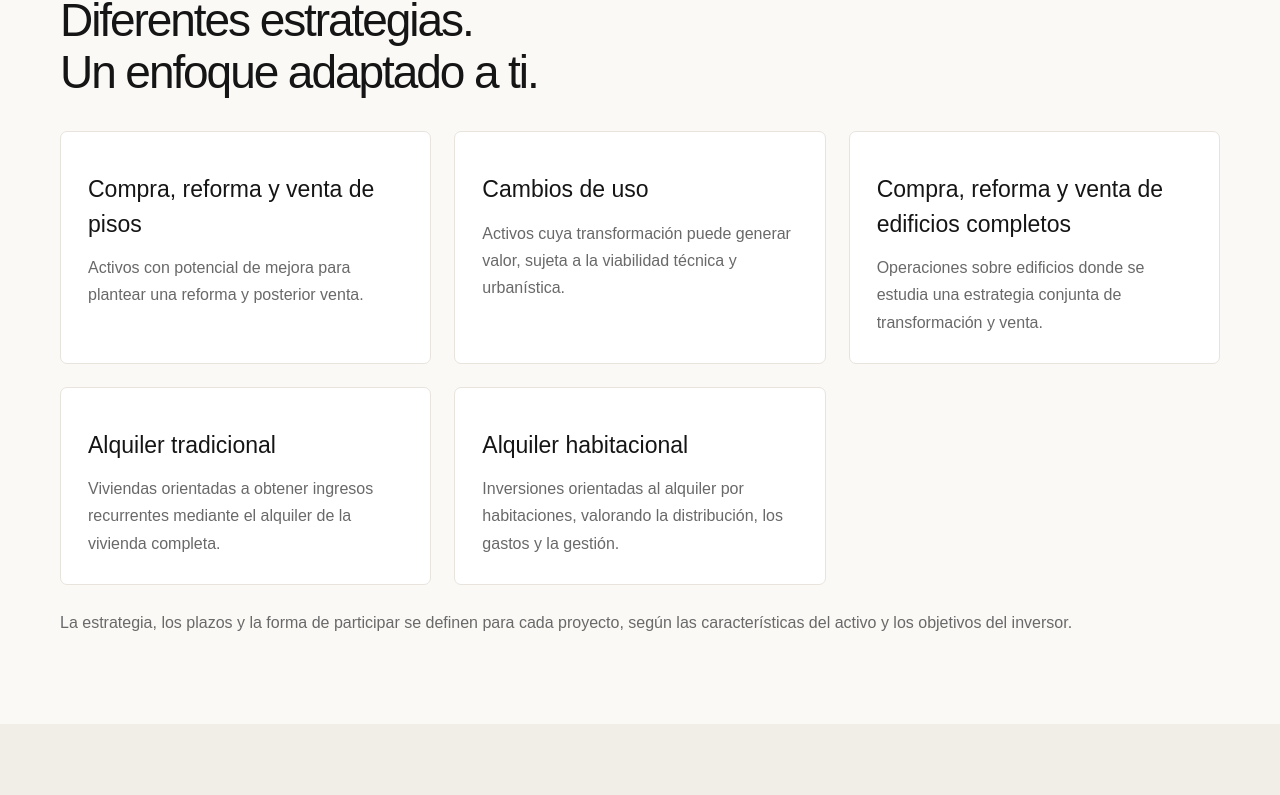
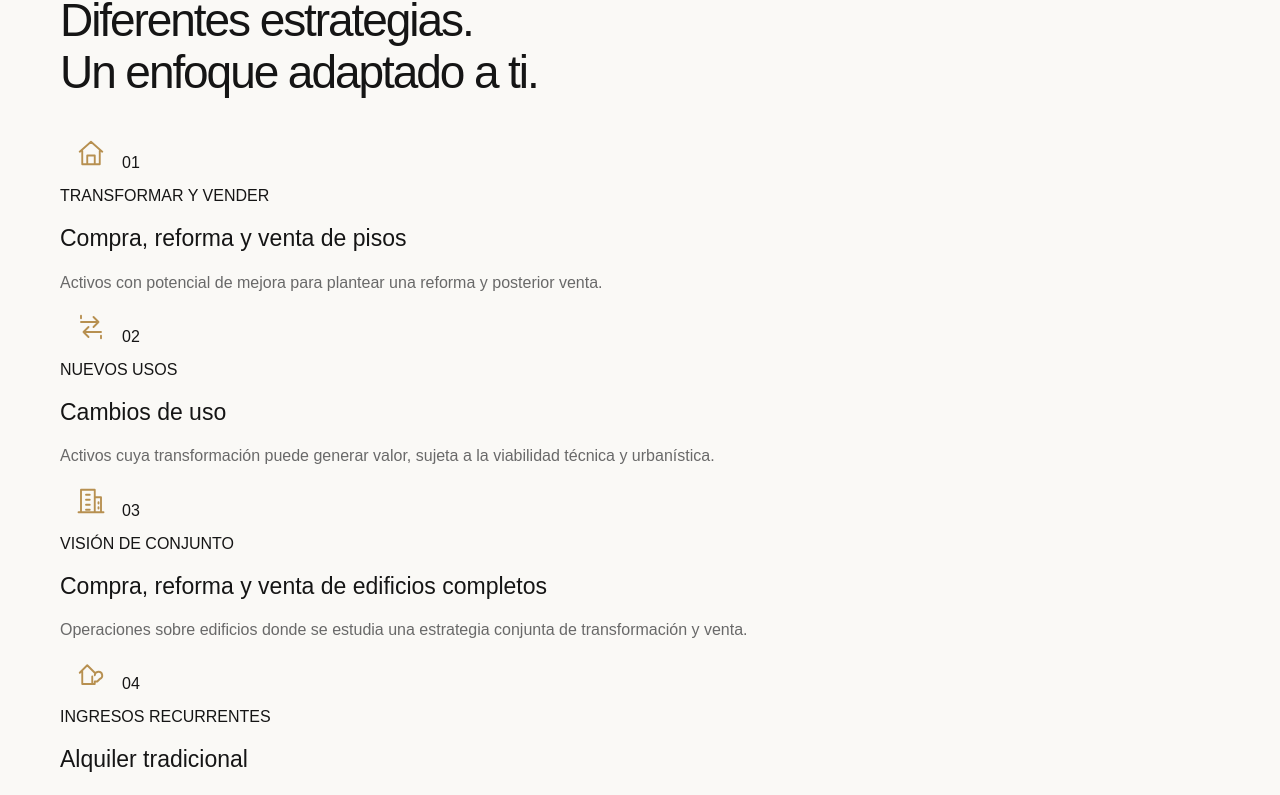
Before and after one commit to propertyinvestors42/property-investors-web, a Next.js app: page / in a window 1280 px wide. Shown: the part 2398-3193 px from the top of the page. Built offline with nearby package versions, Linux system fonts and the light colour scheme.

Commit message:
Add bespoke line icons and editorial investment strategy cards

```diff
--- a/src/app/page.tsx
+++ b/src/app/page.tsx
@@ -13,6 +13,10 @@ const strategies = [
   ["Alquiler tradicional", "Viviendas orientadas a obtener ingresos recurrentes mediante el alquiler de la vivienda completa."],
   ["Alquiler habitacional", "Inversiones orientadas al alquiler por habitaciones, valorando la distribución, los gastos y la gestión."]
 ];
+
+const strategyIconPaths = ["M3 11 12 3l9 8M5 10v11h14V10M9 21v-7h6v7","M4 8h14m-4-4 4 4-4 4M20 16H6m4-4-4 4 4 4M4 3v2m16 14v2","M4 21V3h11v18M15 9h5v12M8 7h3M8 11h3M8 15h3M8 19h3M18 13v1m0 3v1M2 21h20","M3 11 9 5l6 6M5 10v10h8v-6m2-1a3 3 0 1 1 4 3l-2 2h-2v2h-2","M3 21V4h18v17M3 12h18M12 4v17M7 8h1m8 0h1M7 16h1m8 0h1M2 21h20"];
+const strategyLabels = ["TRANSFORMAR Y VENDER", "NUEVOS USOS", "VISIÓN DE CONJUNTO", "INGRESOS RECURRENTES", "ALQUILER POR HABITACIONES"];
+function StrategyIcon({index}:{index:number}) { return <svg width="30" height="30" viewBox="0 0 24 24" fill="none" stroke="currentColor" strokeWidth="1.5" strokeLinecap="round" strokeLinejoin="round" aria-hidden="true" style={{width:30,height:30,flexShrink:0}}><path d={strategyIconPaths[index]}/></svg>; }
 
 export default function Home() {
   return <main>
@@ -33,7 +37,7 @@ export default function Home() {
       <div className="grid steps-grid">{steps.map(([n,t,d])=><article className="card card-body" key={n}><span className="kicker">{n}</span><h3>{t}</h3><p className="muted">{d}</p></article>)}</div>
     </div></section>
     <section className="section wrap" id="tipos-de-inversion"><span className="kicker">Tipos de inversión</span><h2>Diferentes estrategias.<br/>Un enfoque adaptado a ti.</h2>
-      <div className="grid">{strategies.map(([t,d])=><article className="card card-body" key={t}><h3>{t}</h3><p className="muted">{d}</p></article>)}</div>
+      <div className="investment-grid">{strategies.map(([t,d],i)=><article className="investment-card" key={t}><div className="investment-card-top"><span className="investment-icon" style={{display:"inline-flex",width:62,height:62,alignItems:"center",justifyContent:"center",color:"#b79050"}}><StrategyIcon index={i}/></span><span className="investment-number">0{i+1}</span></div><span className="investment-label">{strategyLabels[i]}</span><h3>{t}</h3><p className="muted">{d}</p><span className="investment-line" aria-hidden="true"/></article>)}</div>
       <p className="muted" style={{marginTop:24}}>La estrategia, los plazos y la forma de participar se definen para cada proyecto, según las características del activo y los objetivos del inversor.</p>
     </section>
     <section className="section subtle" id="sobre-nosotros"><div className="wrap"><span className="kicker">Property Investors</span><h2>Juntos hacia tus objetivos.</h2>
```
